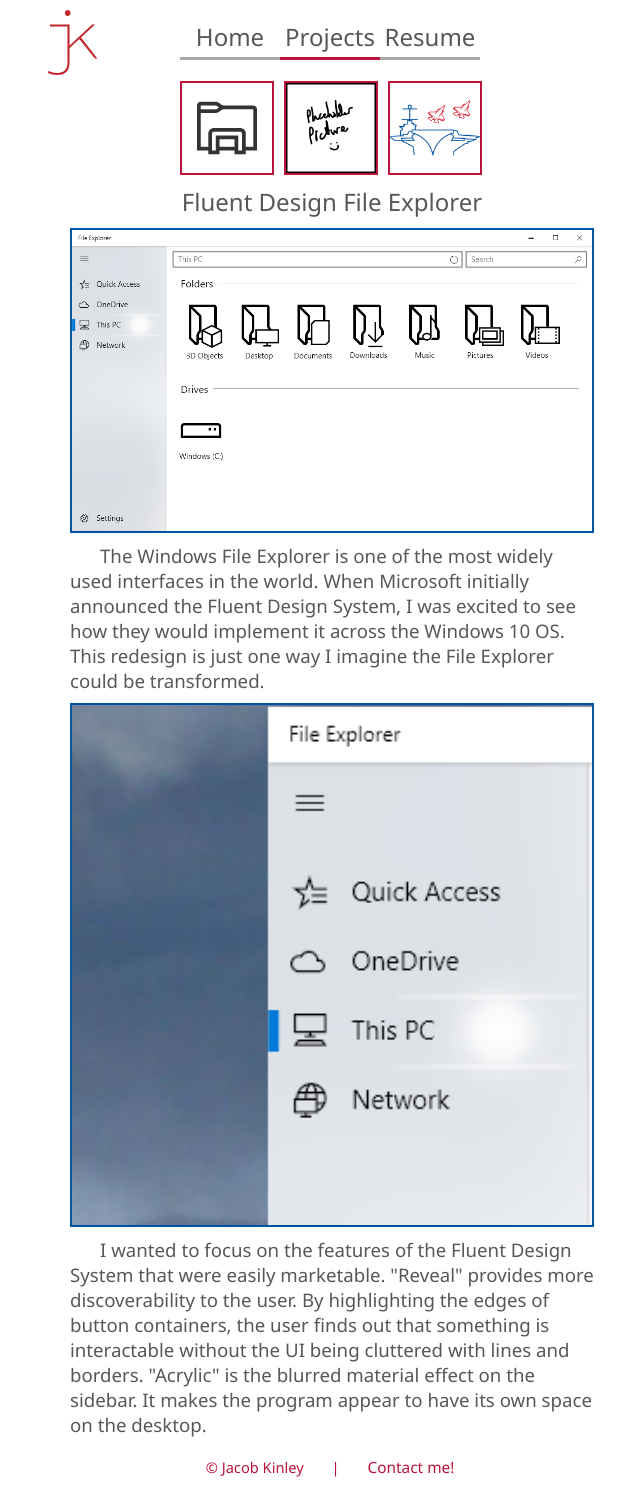
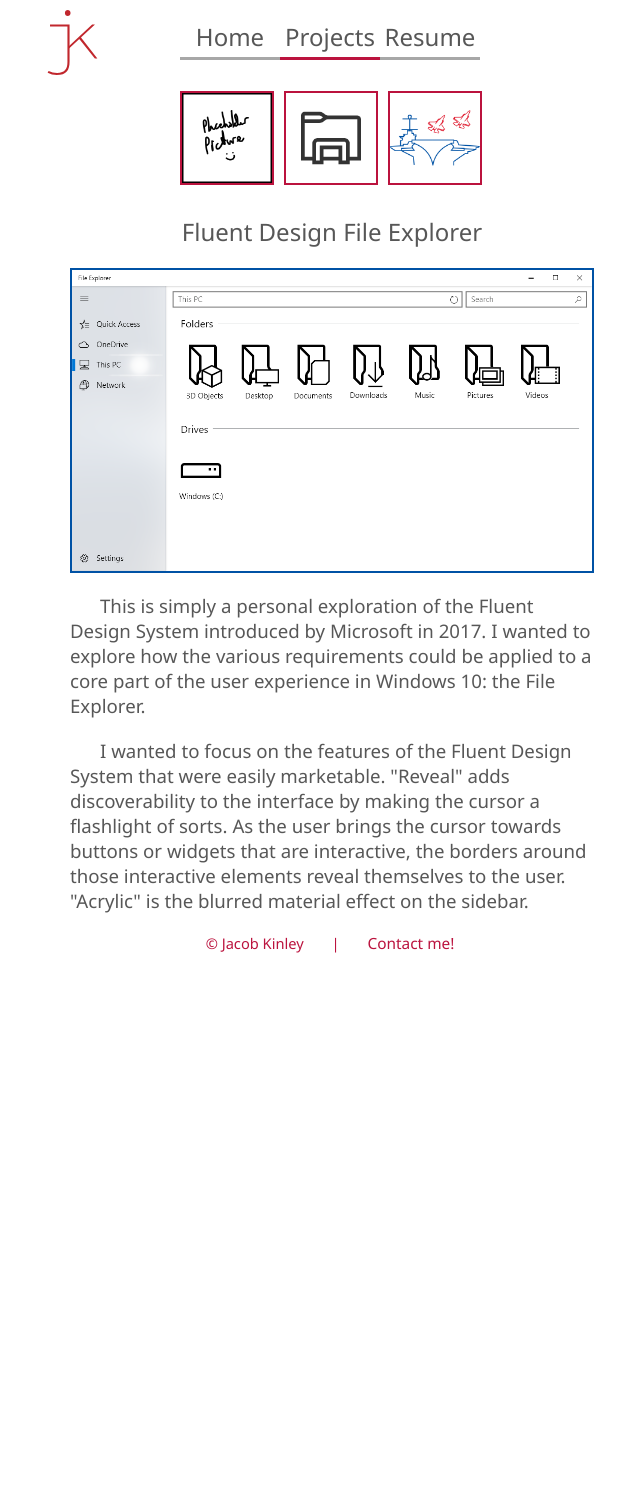
Before and after one commit to ReissFreiheit/ReissFreiheit.github.io, a PHP site: page /fluent.html in a window 1280 px wide. Shown: the whole page, without its empty margins (310-950 px from the left). After the commit the page ends 953 px from the top, so only its background shows below. Run offline with PHP 8.4, Linux system fonts and the light colour scheme.

Commit message:
Project Reorg
- Fluent project moved down
- Fluent project design thinking rewritten
- Placeholder moved up in prep for big project

```diff
--- a/assets/css/style.css
+++ b/assets/css/style.css
@@ -19,6 +19,7 @@
     display: grid;
     grid-template-columns: 20% 80%;
     grid-gap: 0;
+    padding-bottom: 10px;
 }
 
 #projnav {
@@ -27,6 +28,7 @@
     width: 300px;
     margin: 0 auto 10px;
     grid-gap: 10px;
+    padding-bottom: 20px;
 }
 
 #projnav img {
@@ -82,7 +84,7 @@
 main {
     width: 300px;
     display: grid;
-    grid-gap: 10px;
+    grid-gap: 20px;
     margin: 0 auto;
 }
 
--- a/fluent.html
+++ b/fluent.html
@@ -36,11 +36,11 @@
         </nav>
         </div>
         <div id="projnav">
+            <a href="">
+                  <img src="assets/images/placeholder.png" alt="Placeholder"></img>
+            </a>
             <a href="fluent.html">
                 <img src="assets/fluent/p1image.png" alt="Project 1 Image"></img>
-            </a>
-            <a href="">
-                <img src="assets/images/placeholder.png" alt="Placeholder"></img>
             </a>
             <a href="https://people.rit.edu/~jdk1061/web_mobile_final_project/index.php">
                 <img src="assets/wmii/jetcarrierasset.png" alt="Placeholder"></img>
@@ -50,9 +50,8 @@
     <main>
         <h1>Fluent Design File Explorer</h1>
         <img class="projectpic" src="assets/fluent/explorer.png" alt="File Explorer Redesign" ></img>
-        <p>The Windows File Explorer is one of the most widely used interfaces in the world. When Microsoft initially announced the Fluent Design System, I was excited to see how they would implement it across the Windows 10 OS. This redesign is just one way I imagine the File Explorer could be transformed.</p>
-        <img class="projectpic" src="assets/fluent/reveal.png" alt="Fluent Design Reveal" ></img>
-        <p>I wanted to focus on the features of the Fluent Design System that were easily marketable. "Reveal" provides more discoverability to the user. By highlighting the edges of button containers, the user finds out that something is interactable without the UI being cluttered with lines and borders. "Acrylic" is the blurred material effect on the sidebar. It makes the program appear to have its own space on the desktop.</p>
+        <p>This is simply a personal exploration of the Fluent Design System introduced by Microsoft in 2017. I wanted to explore how the various requirements could be applied to a core part of the user experience in Windows 10: the File Explorer.</p>
+        <p>I wanted to focus on the features of the Fluent Design System that were easily marketable. "Reveal" adds discoverability to the interface by making the cursor a flashlight of sorts. As the user brings the cursor towards buttons or widgets that are interactive, the borders around those interactive elements reveal themselves to the user. "Acrylic" is the blurred material effect on the sidebar.</p>
 
     </main>
     <footer>
```
Also changed, not shown: projects.html (+9 -9 lines), assets/fluent/explorer_small.png (deleted), assets/fluent/reveal.png (deleted).
